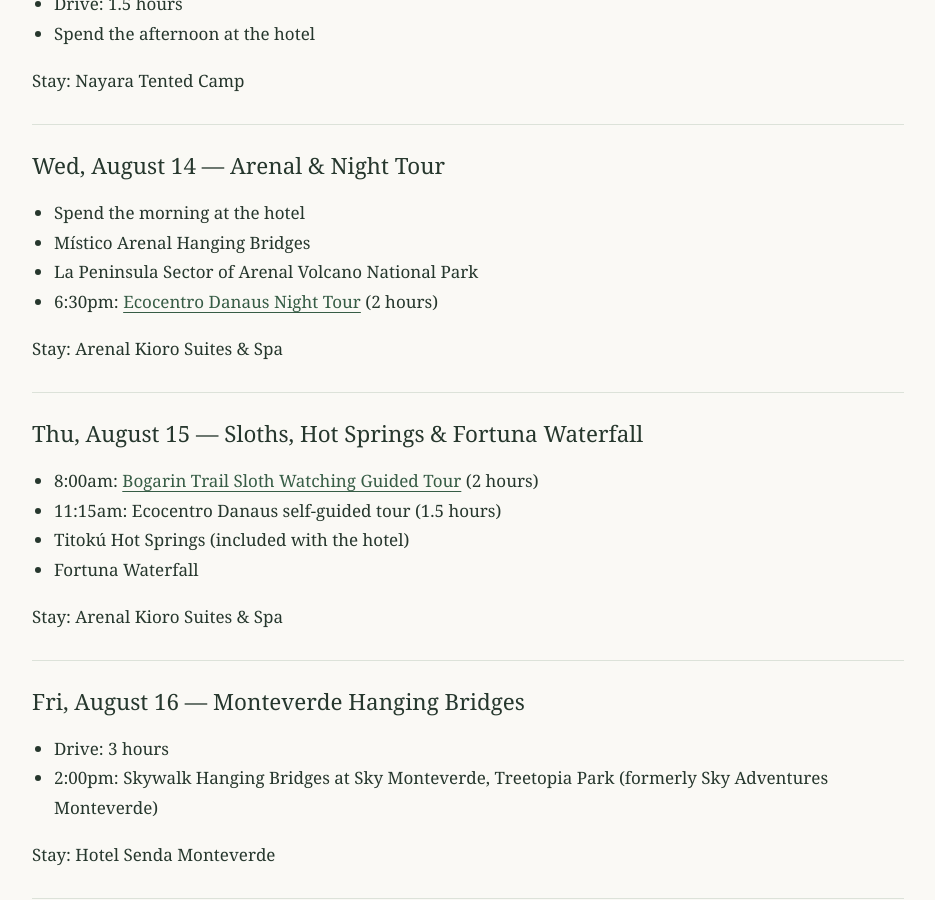
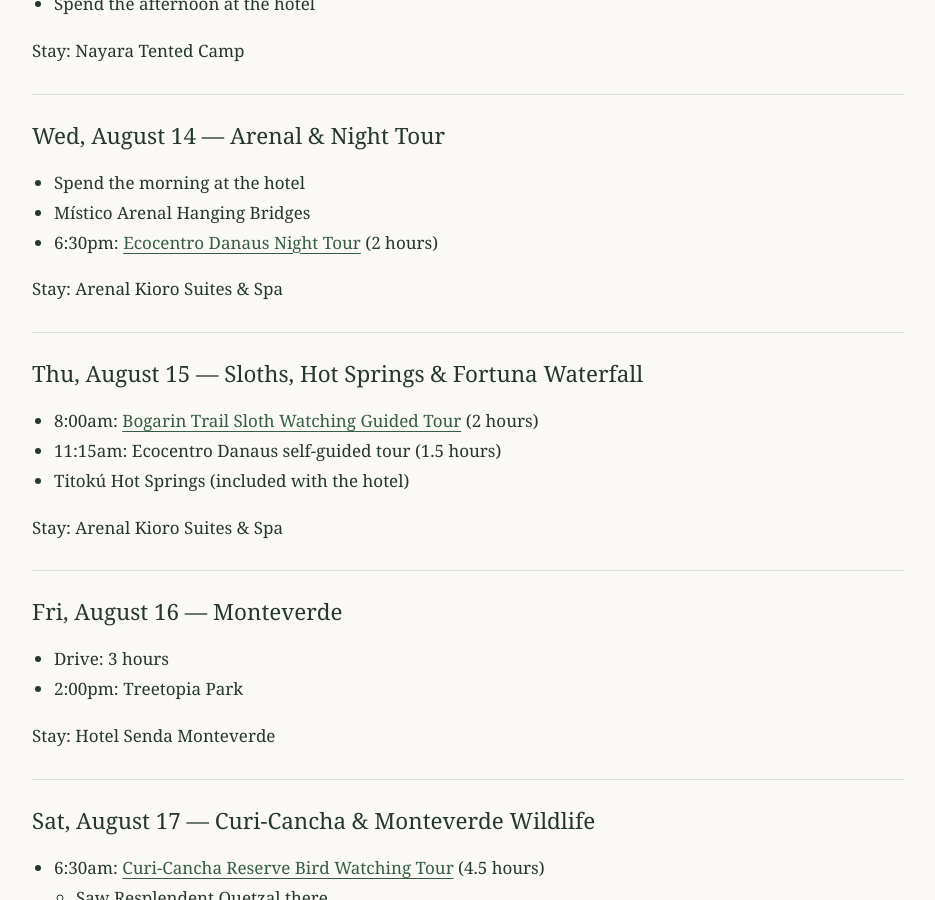
Before and after one commit to cuihenggang/cuihenggang.github.io, a Jekyll site: the page built from trips/2024-08-costa-rica.md, in a window 1280 px wide and 900 px high, scrolled down 1534 px. Shown: the whole window, without its empty margins (172-1107 px from the left). Built offline with Jekyll 4.4.1, drawn with Linux system fonts in a browser that asks for light colours; some of the changed text lies outside the part shown.

Commit message:
Tweak report

```diff
--- a/trips/2024-08-costa-rica.md
+++ b/trips/2024-08-costa-rica.md
@@ -30,7 +30,6 @@
 - Poás Volcano National Park (2 hours)
     - Must purchase ahead [here](https://serviciosenlinea.sinac.go.cr/)
 - Tirimbina Biological Reserve (2–3 hours)
-- La Paz Waterfall
 - Drive: 2 hours
 
 Stay: El Lugar Costa Rica Resort
@@ -53,7 +52,6 @@
 
 - Spend the morning at the hotel
 - Místico Arenal Hanging Bridges
-- La Peninsula Sector of Arenal Volcano National Park
 - 6:30pm: [Ecocentro Danaus Night Tour](https://www.ecocentrodanaus.com/en/tour-nocturno) (2 hours)
 
 Stay: Arenal Kioro Suites & Spa
@@ -63,14 +61,13 @@
 - 8:00am: [Bogarin Trail Sloth Watching Guided Tour](https://bogarintrail.com/guided-tour/) (2 hours)
 - 11:15am: Ecocentro Danaus self-guided tour (1.5 hours)
 - Titokú Hot Springs (included with the hotel)
-- Fortuna Waterfall
 
 Stay: Arenal Kioro Suites & Spa
 
-### Fri, August 16 — Monteverde Hanging Bridges
+### Fri, August 16 — Monteverde
 
 - Drive: 3 hours
-- 2:00pm: Skywalk Hanging Bridges at Sky Monteverde, Treetopia Park (formerly Sky Adventures Monteverde)
+- 2:00pm: Treetopia Park
 
 Stay: Hotel Senda Monteverde
 
```
Also changed, not shown: other parts of trips/2024-08-costa-rica.md (+3 -2 lines), trips/2024-08-costa-rica.html (+5 -7 lines).
